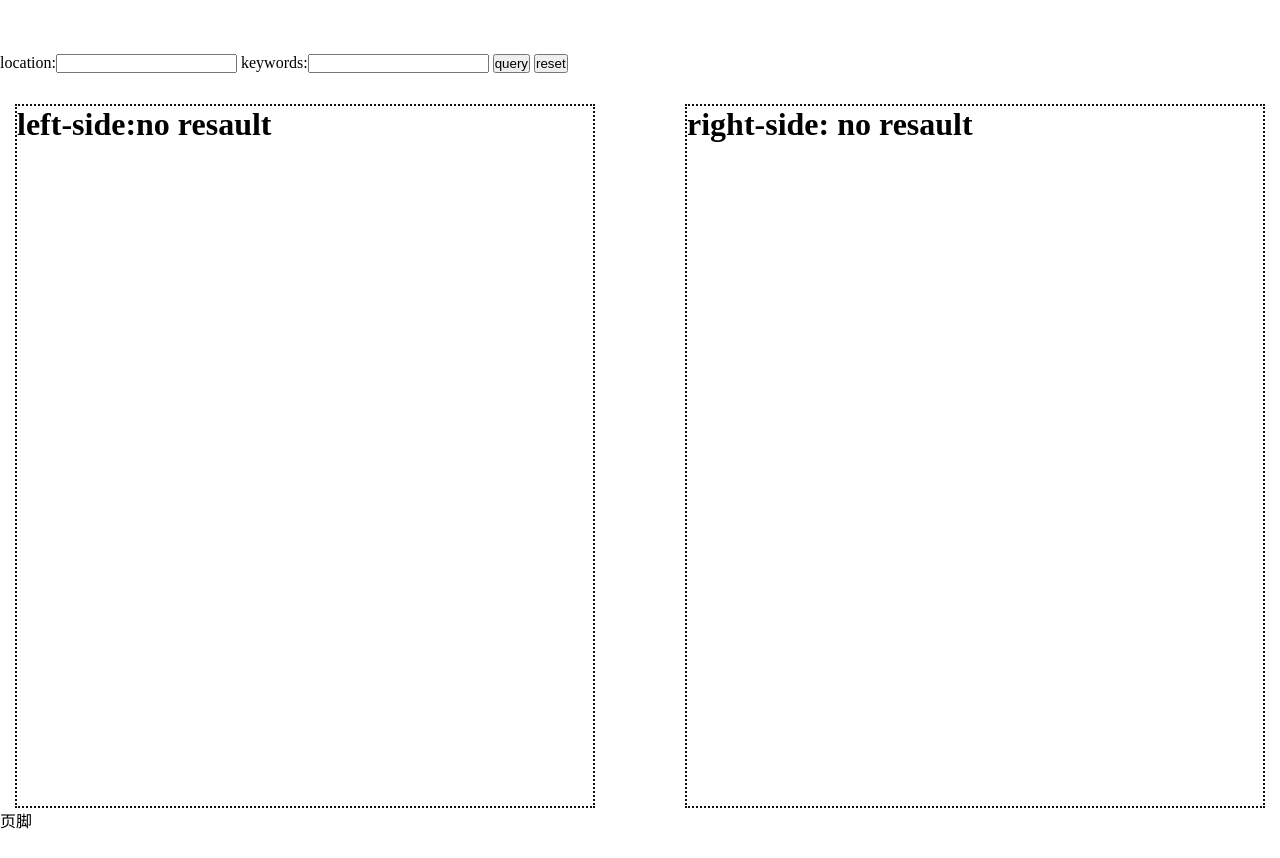
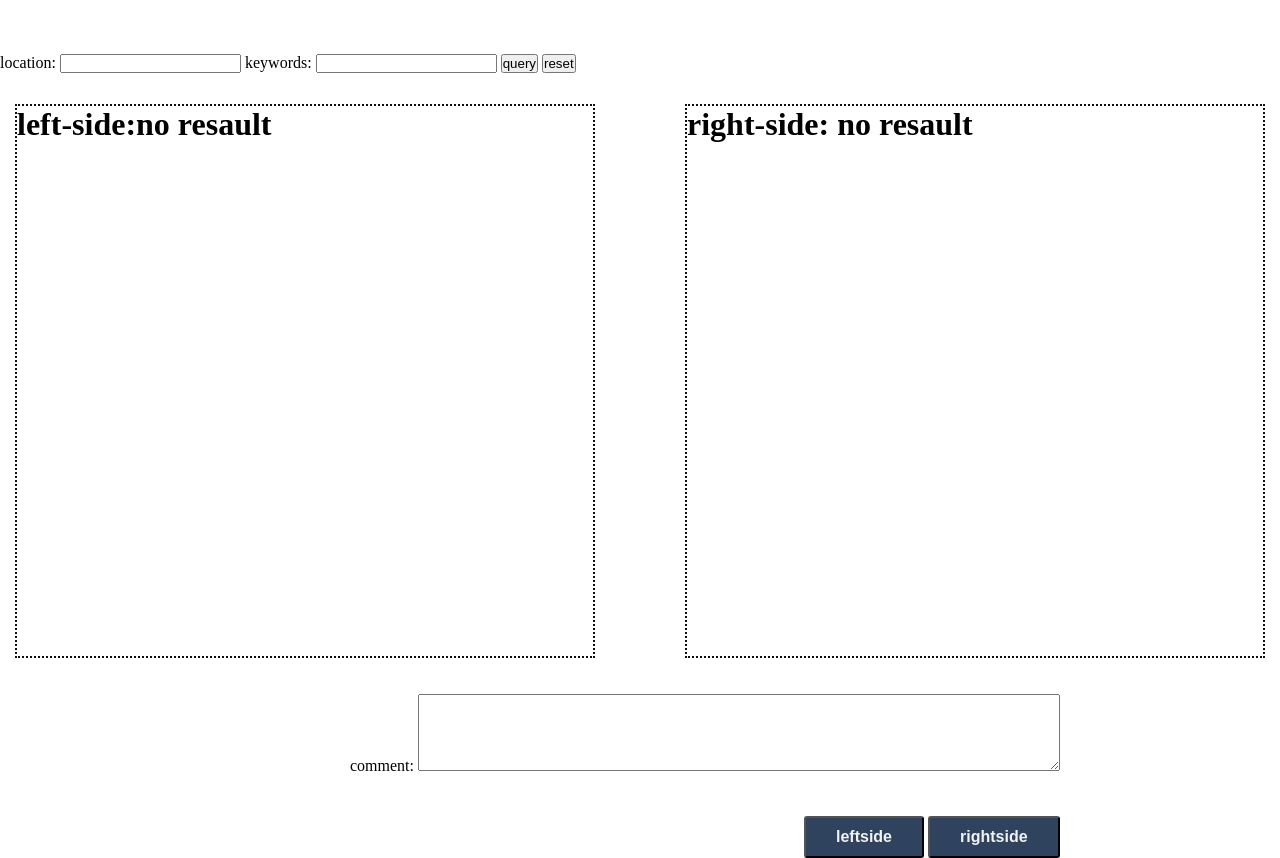
Before and after one commit to jsjhcccn/python, a Flask app: page / in a window 1280 px wide; the page is wider, and only the part inside the window is pictured. Run offline with Flask 2, Linux system fonts and the light colour scheme.

Commit message:
add dbcall

```diff
--- /dev/null
+++ b/application/entity/searchrecoder.py
@@ -0,0 +1,39 @@
+from sqlalchemy import Table, MetaData,Column, String,Integer,Sequence,Text,DateTime, create_engine
+from sqlalchemy.orm import sessionmaker
+from sqlalchemy.ext.declarative import declarative_base
+import datetime
+Base = declarative_base()
+DB_CON_STR = 'mysql://root:123456Aa@localhost:3306/SpAppDb?charset=utf8'
+engine = create_engine(DB_CON_STR, echo=False)
+
+class searchrecoder(Base):
+
+    """ 定义了三个字段， 数据库表名为model名小写
+    """
+    __tablename__ = 'searchrecoder'
+    reqid = Column(Integer, primary_key=True, autoincrement=True)
+    reqloc =  Column(String(250))
+    reqkeywds = Column(String(250))
+    remark =  Column(Text)
+    recommendsite = Column(String(250))
+    addTime=Column(String(250))
+
+class dbcall:
+      reqloc =''
+      reqkeywds = ''
+      remark = ''
+      recommendsite=''
+
+      def __init__(self, reqloc, reqkeywds, remark, recommendsite):
+            self.remark=remark
+            self.reqkeywds=reqkeywds
+            self.recommendsite=recommendsite
+            self.reqloc=reqloc
+
+      def save(self):
+            Session = sessionmaker(bind=engine)
+            session = Session()
+
+            obj = searchrecoder(reqid=0, reqloc=self.reqloc,reqkeywds=self.reqkeywds,recommendsite=self.recommendsite,remark=self.remark,addTime=datetime.datetime.strftime(datetime.datetime.now(),'%Y-%m-%d %H:%M:%S'))
+            session.add(obj)
+            session.commit()
--- a/application/main.py
+++ b/application/main.py
@@ -1,9 +1,13 @@
 import urllib
+from sqlalchemy import Column, String, create_engine
+from sqlalchemy.orm import sessionmaker
+from sqlalchemy.ext.declarative import declarative_base
 from flask import Flask, jsonify, render_template, request, g
 from toolunit.datereader import datereader
 from toolunit.proxyreader import proxyreader
 import random
-
+from entity.searchrecoder import dbcall
+import datetime
 app = Flask(__name__)
 #servlst = proxyreader().getProxyClientConfig()
 
@@ -18,6 +22,8 @@ def index():
     readdata = ""
     outputstrleft = ""
     outputstrright = ""
+    leftsite=""
+    rightsite=""
     if(locationva == "" and keywordsva == ""):
         readdata = ""
         readgadata = ""
@@ -29,10 +35,25 @@ def index():
     if rdindex == 0:
         outputstrleft = readdata
         outputstrright = readgadata
+        leftsite="indeed"
+        rightsite="glassdoor"
     else:
         outputstrleft = readgadata
         outputstrright = readdata
-    return render_template('index.html', leftcon=outputstrleft, rightcon=outputstrright, location=locationva, keywords=keywordsva)
+        leftsite="glassdoor"
+        rightsite="indeed"
+    return render_template('index.html', leftcon=outputstrleft, rightcon=outputstrright, location=locationva, keywords=keywordsva,leftsite=leftsite,rightsite=rightsite)
+
+@app.route('/recommend', methods=['POST'])
+def recommend():
+    keywords= request.form.get('key')
+    loc= request.form.get('loc')
+    comment= request.form.get('comment')
+    sitename= request.form.get('sitename')
+    #(reqloc, reqkeywds,remark,recommendsite,addTime):
+    searchrd=dbcall(loc,keywords,comment,sitename)
+    searchrd.save()
+    return sitename
 
 
 if __name__ == '__main__':
--- a/application/templates/index.html
+++ b/application/templates/index.html
@@ -19,34 +19,56 @@
 
         #main .main-left {
             width: 45%;
-            height: 700px;
+            height: 550px;
             border: 2px dotted #0F0F0F;
-            overflow-y:scroll;
-            overflow-x:scroll;
+            overflow-y: scroll;
+            overflow-x: scroll;
             float: left;
-            margin-left:15px;
+            margin-left: 15px;
         }
 
         #main .main-right {
             width: 45%;
-            height: 700px;
+            height: 550px;
             border: 2px dotted #0F0F0F;
             float: right;
-            overflow-y:scroll;
-            overflow-x:scroll;
-            margin-right:15px;
+            overflow-y: scroll;
+            overflow-x: scroll;
+            margin-right: 15px;
         }
 
         #footer {
             width: 100%;
             height: 50px;
+            float: middle;
 
-            margin: 0 auto;
+        }
+
+        #btton_click input {
+
+
+            text-decoration: none;
+            background: #2f435e;
+            color: #f2f2f2;
+
+            padding: 10px 30px 10px 30px;
+            font-size: 16px;
+            font-family: 微软雅黑, 宋体, Arial, Helvetica, Verdana, sans-serif;
+            font-weight: bold;
+            border-radius: 3px;
+
+            -webkit-transition: all linear 0.30s;
+            -moz-transition: all linear 0.30s;
+            transition: all linear 0.30s;
+
+        }
+
+        #btton_click input:hover {
+            background: #385f9e;
         }
     </style>
-    <script
-    type="text/javascript"
-    src="/static/js/jquery-3.2.1.min.js"></script>
+    </style>
+    <script type="text/javascript" src="/static/js/jquery-3.2.1.min.js"></script>
     <script>
 
         function btnclick() {
@@ -57,11 +79,22 @@
         }
         function resetclick() {
 
-            document.getElementById("location").value="";
-            document.getElementById("keywords").value="";
+            document.getElementById("location").value = "";
+            document.getElementById("keywords").value = "";
             document.getElementById('main-left').innerHTML = "";
             document.getElementById('main-right').innerHTML = "";
             window.location = "/?l=&k=";
+        }
+
+        function send(itemid) {
+            var hdsitename = $("#" + itemid).val()
+            var l = encodeURI($("#location").val());
+            var k = encodeURI($("#keywords").val());
+            var txtcmmt = encodeURI($("#txtcomment").val());
+            $.post("/recommend", { 'key': k, 'loc': l, 'comment': txtcmmt, 'sitename': hdsitename }, function (result) {
+                alert(result);
+                window.location = "/?l=&k=";
+            });
         }
     </script>
 </head>
@@ -72,16 +105,17 @@
     <br/>
     <div class="page">
         <div id="herder">
-                location:<input type="text" id="location" value={{location}}>
-                keywords:<input type="text" id="keywords" value={{keywords}}>
+            location:
+            <input type="text" id="location" value={{location}}> keywords:
+            <input type="text" id="keywords" value={{keywords}}>
             <button type="button" onclick="btnclick()">query</button>
             <button type="button" onclick="resetclick()">reset</button>
         </div>
         <div id="main">
+            <input type="hidden" id='hdleft' value={{leftsite}}>
+            <input type="hidden" id='hdright' value={{rightsite}}>
             <div class="main-left" id="main-left">
-                {% if leftcon %}
-               {{leftcon|safe}}
-                 {% else %}
+                {% if leftcon %} {{leftcon|safe}} {% else %}
                 <h1>left-side:no resault</h1>
                 {%endif%}
             </div>
@@ -91,6 +125,29 @@
                 {%endif%}</div>
 
         </div>
-        <div id="footer">页脚</div>
+        <div id="footer" style="margin-left: 350px;">
+            <br/>
+            <br/> comment:
+            <textarea rows="5" name="S1" cols="20" id="txtcomment" style="width:50%"></textarea>
+
+        </div>
+        <br/>
+        <br/>
+        <br/>
+        <br/>
+        <br/>
+
+
+        <div id="btton_click" style="margin-left: 804px;">
+
+        <br/>
+        <input type="button" onclick="send('hdleft')" value="leftside"/>
+        <input type="button" onclick="send('hdright')" value="rightside"/>
+
+        </div>
+
+
+
+
     </div>
 </body>
--- a/dbinit/init.sql
+++ b/dbinit/init.sql
@@ -10,7 +10,7 @@ CREATE TABLE `searchrecoder` (
   `reqkeywds` varchar(255) default NULL,
   `remark` text,
   `recommendsite` varchar(255) default NULL,
-  `addTime` datetime default NULL,
+  `addTime` timestamp NULL default CURRENT_TIMESTAMP on update CURRENT_TIMESTAMP,
   PRIMARY KEY  (`reqid`)
 ) ENGINE=InnoDB DEFAULT CHARSET=utf8;
 
```
